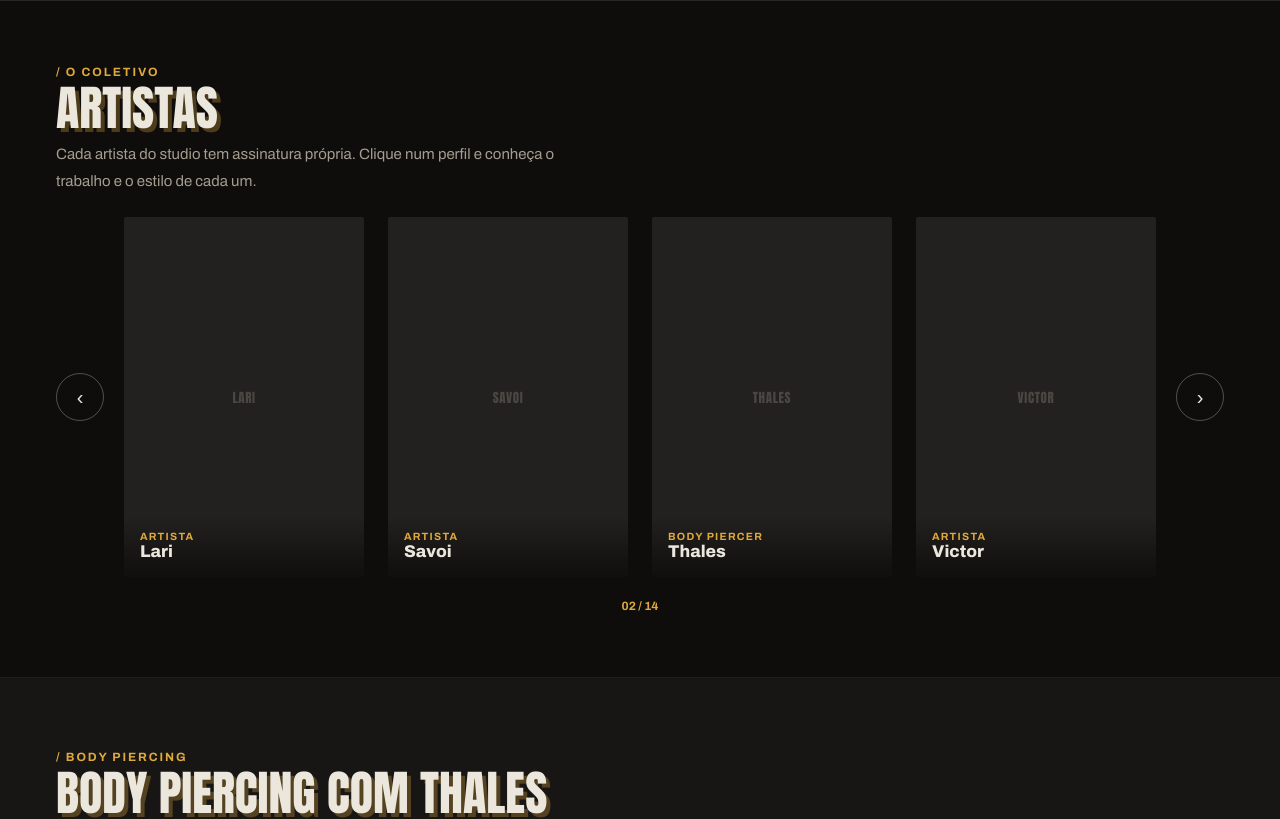
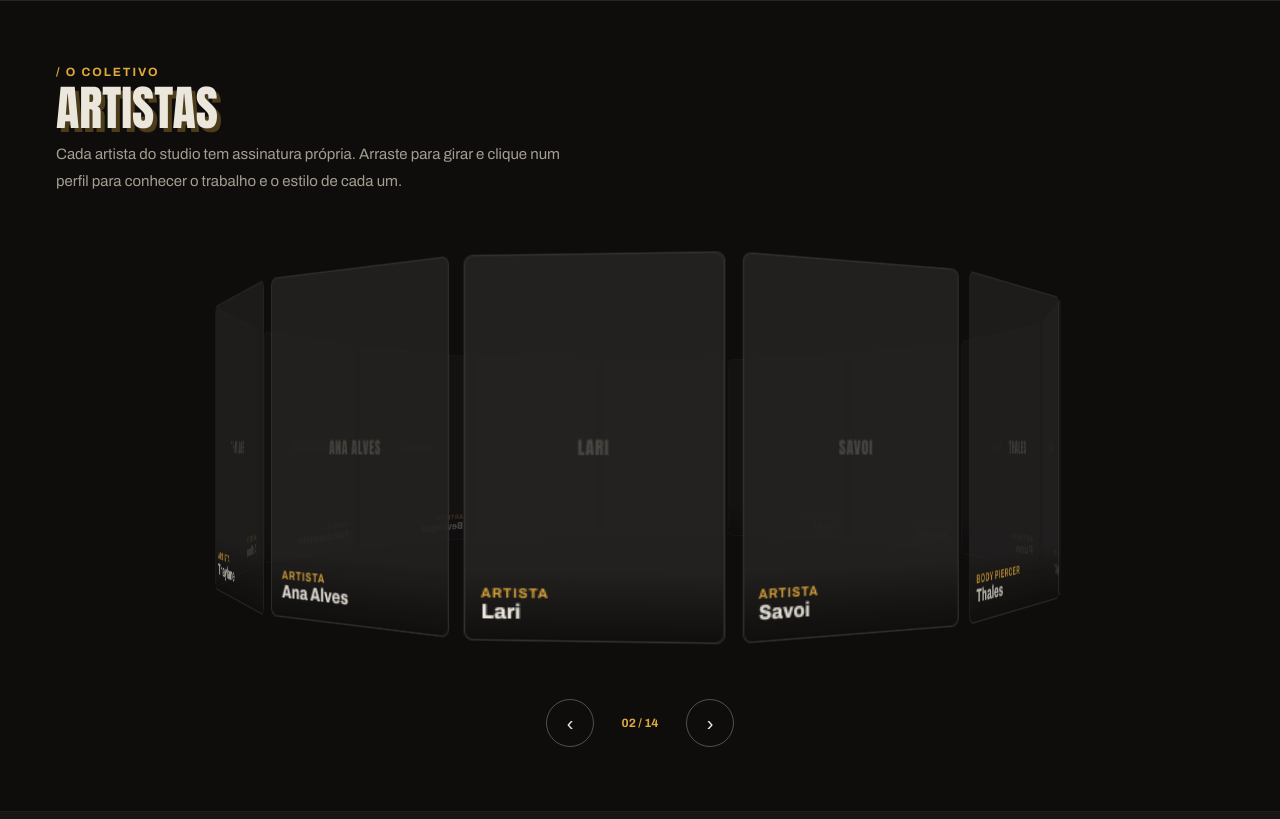
Before and after one commit to QUESH1/visual-street-art-tattoo-2.0, a plain HTML site: page index.html in a window 1280 px wide. Shown: the part 1700-2519 px from the top of the page. Drawn offline with Linux system fonts and the light colour scheme.

Commit message:
Carrossel de artistas em cilindro 3D com giro contínuo
Substitui a grade de 4 cards por um cilindro 3D em loop (inspirado no ThreeDPhotoCarousel), com arraste, inércia e setas, em JS puro para manter o site sem build.

Co-Authored-By: Claude Opus 5.5 <noreply@anthropic.com>

```diff
--- a/css/style.css
+++ b/css/style.css
@@ -228,11 +228,46 @@ section { border-bottom: 1px solid var(--line); }
 .artists .container { display: flex; flex-direction: column; gap: 22px; padding-top: 64px; padding-bottom: 64px; }
 .artists .head .lead { max-width: 60ch; margin-top: 4px; }
 
-.carousel { display: flex; align-items: center; gap: 20px; }
-.carousel-track { flex-grow: 1; display: grid; grid-template-columns: repeat(4, minmax(0, 1fr)); gap: 24px; }
-.carousel-card { height: 360px; border-radius: 2px; color: var(--text); transition: transform .2s; }
-.carousel-card:hover { transform: translateY(-4px); color: var(--text); }
-.carousel-card .ph-label { font-size: 13px; }
+.cyl-stage {
+  --face-w: 171px;
+  position: relative;
+  height: 460px;
+  perspective: 1000px;
+  overflow: hidden;
+  cursor: grab;
+  touch-action: pan-y;
+  user-select: none;
+  -webkit-mask-image: linear-gradient(to right, transparent, #000 12%, #000 88%, transparent);
+  mask-image: linear-gradient(to right, transparent, #000 12%, #000 88%, transparent);
+}
+.cyl-stage.dragging { cursor: grabbing; }
+.cyl { position: absolute; inset: 0; transform-style: preserve-3d; will-change: transform; }
+.cyl-face {
+  position: absolute;
+  left: 50%;
+  top: 50%;
+  width: var(--face-w);
+  height: calc(var(--face-w) * 1.45);
+  margin-left: calc(var(--face-w) / -2);
+  margin-top: calc(var(--face-w) * -0.725);
+  padding: 4px;
+  color: var(--text);
+  -webkit-user-drag: none;
+}
+.cyl-face:hover, .cyl-face:focus-visible { color: var(--text); outline: none; }
+.cyl-card {
+  width: 100%;
+  height: 100%;
+  border-radius: 6px;
+  border: 1px solid rgba(236, 231, 221, 0.08);
+  transition: border-color .2s;
+}
+.cyl-face:hover .cyl-card, .cyl-face:focus-visible .cyl-card { border-color: var(--accent); }
+.cyl-card .ph-label { font-size: 11px; }
+.cyl-card .card-overlay { padding: 10px; }
+.cyl-card .card-overlay .role { font-size: 8.5px; letter-spacing: 0.1em; }
+.cyl-card .card-overlay .name { font-size: 13px; }
+.cyl-controls { display: flex; align-items: center; justify-content: center; gap: 18px; }
 .round-btn {
   flex-shrink: 0;
   width: 48px;
@@ -248,8 +283,7 @@ section { border-bottom: 1px solid var(--line); }
   justify-content: center;
 }
 .round-btn:hover { border-color: var(--accent); color: var(--accent); }
-.carousel-counter { text-align: center; font-size: 12px; font-weight: 700; color: var(--accent); }
-.carousel-controls-mobile { display: none; }
+.carousel-counter { min-width: 56px; text-align: center; font-size: 12px; font-weight: 700; color: var(--accent); }
 
 .piercing .container { display: flex; flex-direction: column; gap: 28px; }
 .piercing-row { display: flex; gap: 40px; align-items: center; }
@@ -322,8 +356,6 @@ section { border-bottom: 1px solid var(--line); }
 /* ---------- Responsive ---------- */
 @media (max-width: 1100px) {
   .h-xl { font-size: 96px; }
-  .carousel-track { grid-template-columns: repeat(3, minmax(0, 1fr)); }
-  .carousel-track .carousel-card:nth-child(4) { display: none; }
 }
 
 @media (max-width: 860px) {
@@ -368,17 +400,12 @@ section { border-bottom: 1px solid var(--line); }
 
   .manifesto .container, .artists .container { padding-top: 40px; padding-bottom: 40px; }
 
-  .carousel .round-btn { display: none; }
-  .carousel-track { grid-template-columns: repeat(2, minmax(0, 1fr)); gap: 14px; }
-  .carousel-track .carousel-card:nth-child(n+3) { display: none; }
-  .carousel-card { height: 190px; }
-  .carousel-card .ph-label { font-size: 10px; }
-  .carousel-card .card-overlay { padding: 10px; }
-  .carousel-card .card-overlay .role { font-size: 9px; }
-  .carousel-card .card-overlay .name { font-size: 13px; }
-  .carousel-controls-mobile { display: flex; align-items: center; justify-content: center; gap: 18px; }
-  .carousel-controls-mobile .round-btn { width: 44px; height: 44px; font-size: 18px; }
-  .carousel-counter.desktop { display: none; }
+  .cyl-stage { height: 300px; margin: 0 calc(var(--gutter) * -1); }
+  .cyl-card .ph-label { font-size: 9px; }
+  .cyl-card .card-overlay { padding: 7px; }
+  .cyl-card .card-overlay .role { font-size: 7px; }
+  .cyl-card .card-overlay .name { font-size: 10.5px; }
+  .cyl-controls .round-btn { width: 44px; height: 44px; font-size: 18px; }
 
   .piercing .container { gap: 18px; }
   .piercing-row { flex-direction: column; align-items: stretch; gap: 18px; }
--- a/index.html
+++ b/index.html
@@ -68,20 +68,17 @@
     </div>
   </section>
 
-  <section class="artists" id="artistas" aria-roledescription="carrossel">
+  <section class="artists" id="artistas">
     <div class="container">
       <div class="head">
         <span class="eyebrow">/ O Coletivo</span>
         <h2 class="h-display h-sm">Artistas</h2>
-        <p class="lead">Cada artista do studio tem assinatura própria. Clique num perfil e conheça o trabalho e o estilo de cada um.</p>
+        <p class="lead">Cada artista do studio tem assinatura própria. Arraste para girar e clique num perfil para conhecer o trabalho e o estilo de cada um.</p>
       </div>
-      <div class="carousel">
-        <button class="round-btn" type="button" data-carousel="prev" aria-label="Artista anterior">‹</button>
-        <div class="carousel-track" aria-live="polite"></div>
-        <button class="round-btn" type="button" data-carousel="next" aria-label="Próximo artista">›</button>
+      <div class="cyl-stage" role="region" aria-roledescription="carrossel" aria-label="Artistas do studio">
+        <div class="cyl"></div>
       </div>
-      <div class="carousel-counter desktop"></div>
-      <div class="carousel-controls-mobile">
+      <div class="cyl-controls">
         <button class="round-btn" type="button" data-carousel="prev" aria-label="Artista anterior">‹</button>
         <span class="carousel-counter"></span>
         <button class="round-btn" type="button" data-carousel="next" aria-label="Próximo artista">›</button>
--- a/js/main.js
+++ b/js/main.js
@@ -49,20 +49,9 @@ function setupWhatsApp() {
   });
 }
 
-function setupCarousel() {
-  const track = document.querySelector('.carousel-track');
-  if (!track) return;
-  const counters = document.querySelectorAll('.carousel-counter');
-  const visible = 4;
-  let index = 0;
-
-  const render = () => {
-    track.replaceChildren();
-    for (let i = 0; i < visible; i++) {
-      const a = ARTISTS[(index + i) % ARTISTS.length];
-      const card = document.createElement('a');
-      card.className = 'carousel-card ph';
-      card.href = artistHref(a);
+function createArtistCard(a) {
+  const card = document.createElement('div');
+  card.className = 'cyl-card ph';
 
   const label = document.createElement('span');
   label.className = 'ph-label';
@@ -79,29 +68,139 @@ function setupCarousel() {
   overlay.append(role, name);
 
   card.append(label, overlay);
-      track.append(card);
+  return card;
 }
-    counters.forEach((c) => (c.textContent = `${pad(index + 1)} / ${pad(ARTISTS.length)}`));
+
+function setupCarousel() {
+  const stage = document.querySelector('.cyl-stage');
+  if (!stage) return;
+  const ring = stage.querySelector('.cyl');
+  const counter = document.querySelector('.carousel-counter');
+  const n = ARTISTS.length;
+  const step = 360 / n;
+  const AUTO_SPEED = 0.006; // graus por ms (~1 volta por minuto)
+  const DRAG = 0.2; // graus por px arrastado
+  const small = window.matchMedia('(max-width: 640px)');
+  const reduce = window.matchMedia('(prefers-reduced-motion: reduce)');
+
+  let rotation = 0;
+  let velocity = 0;
+  let target = null;
+  let dragging = false;
+  let hovering = false;
+  let focused = false;
+  let moved = 0;
+  let lastX = 0;
+  let lastT = 0;
+  let last = performance.now();
+
+  const faces = ARTISTS.map((a, i) => {
+    const face = document.createElement('a');
+    face.className = 'cyl-face';
+    face.href = artistHref(a);
+    face.draggable = false;
+    face.setAttribute('aria-label', `${a.name} — ${a.role}`);
+    face.append(createArtistCard(a));
+    face.addEventListener('focus', () => goTo(i));
+    ring.append(face);
+    return face;
+  });
+
+  const layout = () => {
+    const cylinderWidth = small.matches ? 1600 : 2400;
+    const radius = cylinderWidth / (2 * Math.PI);
+    stage.style.setProperty('--face-w', `${cylinderWidth / n}px`);
+    faces.forEach((f, i) => (f.style.transform = `rotateY(${i * step}deg) translateZ(${radius}px)`));
   };
 
-  const go = (d) => {
-    index = (index + d + ARTISTS.length) % ARTISTS.length;
-    render();
+  const snap = (deg) => Math.round(deg / step) * step;
+  const frontIndex = () => ((Math.round(-rotation / step) % n) + n) % n;
+
+  function goTo(i) {
+    const base = -i * step;
+    target = base + Math.round((rotation - base) / 360) * 360;
+    velocity = 0;
+  }
+
+  const nudge = (dir) => {
+    target = snap(target ?? rotation) - dir * step;
+    velocity = 0;
   };
 
-  document.querySelectorAll('[data-carousel="prev"]').forEach((b) => b.addEventListener('click', () => go(-1)));
-  document.querySelectorAll('[data-carousel="next"]').forEach((b) => b.addEventListener('click', () => go(1)));
+  const render = () => {
+    ring.style.transform = `rotateY(${rotation}deg)`;
+    faces.forEach((f, i) => {
+      const facing = Math.cos(((i * step + rotation) * Math.PI) / 180);
+      f.style.opacity = (0.25 + 0.75 * Math.max(0, facing)).toFixed(3);
+    });
+    counter.textContent = `${pad(frontIndex() + 1)} / ${pad(n)}`;
+  };
 
+  const tick = (now) => {
+    const dt = Math.min(now - last, 64);
+    last = now;
+    if (!dragging) {
+      if (target !== null) {
+        const d = target - rotation;
+        rotation += d * Math.min(1, dt / 110);
+        if (Math.abs(d) < 0.05) { rotation = target; target = null; }
+      } else if (Math.abs(velocity) > 0.002) {
+        rotation += velocity * dt;
+        velocity *= Math.pow(0.94, dt / 16);
+      } else if (!reduce.matches && !hovering && !focused && !document.hidden) {
+        rotation -= AUTO_SPEED * dt;
+      }
+    }
     render();
+    requestAnimationFrame(tick);
+  };
 
-  if (window.matchMedia('(prefers-reduced-motion: reduce)').matches) return;
-  let paused = false;
-  const section = track.closest('section');
-  section.addEventListener('mouseenter', () => (paused = true));
-  section.addEventListener('mouseleave', () => (paused = false));
-  section.addEventListener('focusin', () => (paused = true));
-  section.addEventListener('focusout', () => (paused = false));
-  setInterval(() => { if (!paused && !document.hidden) go(1); }, 3500);
+  stage.addEventListener('pointerdown', (e) => {
+    if (e.button !== 0) return;
+    dragging = true;
+    moved = 0;
+    lastX = e.clientX;
+    lastT = e.timeStamp;
+    velocity = 0;
+    target = null;
+  });
+  stage.addEventListener('pointermove', (e) => {
+    if (!dragging) return;
+    const dx = e.clientX - lastX;
+    moved += Math.abs(dx);
+    // só captura depois de arrastar de verdade, senão o clique no card deixa de abrir o link
+    if (moved > 6 && !stage.hasPointerCapture(e.pointerId)) {
+      stage.setPointerCapture(e.pointerId);
+      stage.classList.add('dragging');
+    }
+    rotation += dx * DRAG;
+    const dt = e.timeStamp - lastT;
+    if (dt > 0) velocity = (dx * DRAG) / dt;
+    lastX = e.clientX;
+    lastT = e.timeStamp;
+  });
+  const endDrag = (e) => {
+    if (!dragging) return;
+    dragging = false;
+    stage.classList.remove('dragging');
+    if (e.timeStamp - lastT > 80) velocity = 0;
+  };
+  stage.addEventListener('pointerup', endDrag);
+  stage.addEventListener('pointercancel', endDrag);
+  stage.addEventListener('click', (e) => {
+    if (moved > 6) { e.preventDefault(); e.stopPropagation(); }
+  }, true);
+  stage.addEventListener('pointerenter', (e) => { if (e.pointerType === 'mouse') hovering = true; });
+  stage.addEventListener('pointerleave', () => (hovering = false));
+  stage.addEventListener('focusin', () => (focused = true));
+  stage.addEventListener('focusout', () => (focused = false));
+
+  document.querySelector('[data-carousel="prev"]').addEventListener('click', () => nudge(-1));
+  document.querySelector('[data-carousel="next"]').addEventListener('click', () => nudge(1));
+  small.addEventListener('change', layout);
+
+  layout();
+  requestAnimationFrame(tick);
 }
 
 function setupArtistPage() {
```
Lines whose indentation alone changed are shown as unchanged.
